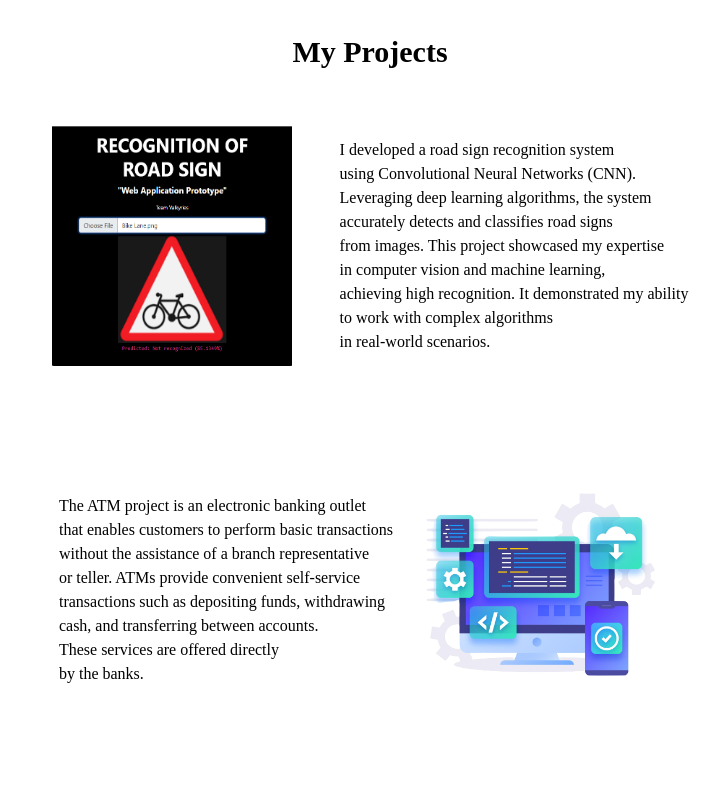
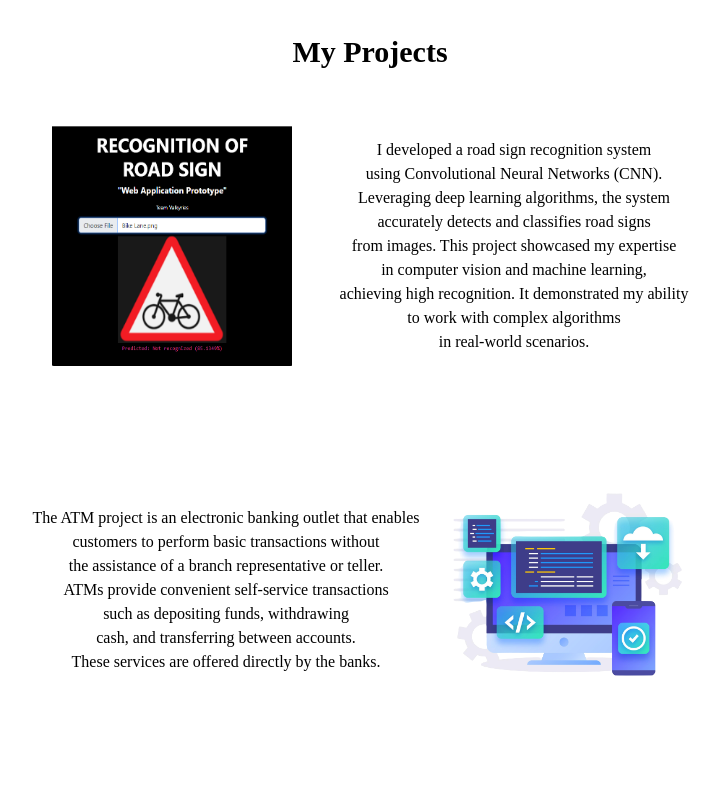
Before and after one commit to Wazeeexx/pradesportfolio, a Nuxt app: page / in a window 1280 px wide. Shown: the part 1780-2580 px from the top of the page, without its empty margins (270-990 px from the left). Built offline with nearby package versions, Linux system fonts and the light colour scheme.

Commit message:
fix: make the burger icon work

```diff
--- a/pages/index.vue
+++ b/pages/index.vue
@@ -23,22 +23,23 @@
                     <path fill="currentColor" fill-rule="evenodd" d="M3.5 5a1 1 0 0 0 0 2h17a1 1 0 1 0 0-2h-17Zm-1 7a1 1 0 0 1 1-1h17a1 1 0 1 1 0 2h-17a1 1 0 0 1-1-1Zm0 6.001a1 1 0 0 1 1-1h17a1 1 0 1 1 0 2h-17a1 1 0 0 1-1-1Z" clip-rule="evenodd" />
                   </svg>
                 </button>
-                <div v-if="showNavigation" class="md:hidden bg-gray-400 p-4 space-y-4 font-medium font-poppins fixed top-0 right-0 w-full z-40 transform translate-y-0 transition-transform duration-300 ml-6">
-                  <a href="#" class="block text-white">Home</a>
-                  <a href="#about" class="block text-white">About</a>
-                  <a href="#skills" class="block text-white">Skills</a>
-                  <a href="#projects" class="block text-white">Projects</a>
-                  <a href="#contact" class="block text-white">Contact</a>
+                <div v-if="showNavigation" class="md:hidden bg-gray-800 p-4 space-y-4 font-medium font-poppins fixed top-0 right-0 w-full z-40 transform translate-y-0 transition-transform duration-300 ml-6" style="margin-top: 48px;">
+                  <a href="#" class="block text-white hover:text-blue-300 mt-20" @click="closeNavigation">Home</a>
+                  <hr class="border-gray-300 mt-6">
+                  <a href="#about" class="block text-white hover:text-blue-300" @click="closeNavigation">About</a>
+                  <hr class="border-gray-300 mt-6">
+                  <a href="#skills" class="block text-white hover:text-blue-300" @click="closeNavigation">Skills</a>
+                  <hr class="border-gray-300 mt-6">
+                  <a href="#projects" class="block text-white hover:text-blue-300" @click="closeNavigation">Projects</a>
+                  <hr class="border-gray-300 mt-6">
+                  <a href="#contact" class="block text-white hover:text-blue-300" @click="closeNavigation">Contact</a>
+                  <hr class="border-gray-100">
                 </div>
               </div>
             </div>
-
           </nav>
 
         </header>
-
-
-
 
         <main class="container mx-auto">
           <div class="grid grid-cols-1 sm:grid-cols-2 gap-6">
@@ -232,7 +233,7 @@
                 <h1 class="mt-6 md:mt-0 md:ml-10" style="font-family: 'Poppins';">The two most popular stacks in the field of
                   <br>Web Development the MERN(<span class="font-semibold">MongoDB, Express JS, React and Node JS</span>)
                   <br>and WAMP(<span class="font-semibold">Windows, Apache, MySQL, and PHP</span>) stacks</h1>
-              </div>
+           </div>
 
             <section id="projects" class="mt-24 mb-8 w-screen ml-0">
               <h2 class="text-3xl font-bold text-center" style="font-family: 'Poppins';">My Projects</h2>
@@ -245,11 +246,11 @@
                   </div>
                   <div class="sm:ml-8">
                     <div class="text-justify mt-4 sm:mt-0 rounded-lg px-2 py-4" style="font-family: 'Poppins';">
-                      <p>
-                        I developed a road sign recognition system <br>using Convolutional Neural Networks (CNN).
-                        <br>Leveraging deep learning algorithms, the system <br>accurately detects and classifies road signs <br>from images.
-                        This project showcased my expertise <br>in computer vision and machine learning, <br>achieving high recognition.
-                        It demonstrated my ability <br>to work with complex algorithms <br>in real-world scenarios.
+                      <p class="mt-4 sm:mt-0 px-4 sm:px-0 text-justify-mobile text-center-desktop" style="font-family: 'Poppins';">
+                        I developed a road sign recognition system  <br class="preserve-line-break" />using Convolutional Neural Networks (CNN).
+                        <br class="preserve-line-break" />Leveraging deep learning algorithms, the system  <br class="preserve-line-break" />accurately detects and classifies road signs <br>from images.
+                        This project showcased my expertise  <br class="preserve-line-break" />in computer vision and machine learning,  <br class="preserve-line-break" />achieving high recognition.
+                        It demonstrated my ability  <br class="preserve-line-break" />to work with complex algorithms  <br class="preserve-line-break" />in real-world scenarios.
                       </p>
                     </div>
                   </div>
@@ -260,12 +261,16 @@
                 <div class="flex flex-col sm:flex-row mt-6 sm:mt-12 items-center sm:justify-left">
                   <div class="mb-8 sm:mb-0 order-2 sm:order-1">
                     <div class="left-side"> <!-- Removed justify-center sm:justify-start -->
-                      <p class="text-justify mt-4 sm:mt-0 px-4 sm:px-0" style="font-family: 'Poppins';">
-                        The ATM project is an electronic banking outlet <br>that enables customers to perform basic transactions
-                        <br>without the assistance of a branch representative <br>or teller.
-                        ATMs provide convenient self-service <br>transactions
-                        such as depositing funds, withdrawing<br> cash, and transferring between accounts.
-                        <br>These services are offered directly <br>by the banks.
+                      <p class="mt-4 sm:mt-0 px-4 sm:px-0 text-justify-mobile text-center-desktop" style="font-family: 'Poppins';">
+                        The ATM project is an electronic banking outlet
+                        that enables  <br class="preserve-line-break" /> customers to perform basic transactions
+                        without   <br class="preserve-line-break" />the assistance of a branch representative
+                        or teller.  <br class="preserve-line-break" />
+                        ATMs provide convenient self-service transactions
+                        <br class="preserve-line-break" /> such as depositing funds, withdrawing
+                        <br class="preserve-line-break" /> cash, and transferring between accounts.  <br class="preserve-line-break" />
+                        These services are offered directly
+                        by the banks.
                       </p>
                     </div>
                   </div>
@@ -281,11 +286,11 @@
                   </div>
 
                   <div class="left-side sm:order-2 sm:ml-4">
-                    <p class="text-justify mt-4 sm:mt-0 px-4 sm:px-0" style="font-family: 'Poppins';">
-                      During my On-The Job Training journey, I had the <br>privilege of contributing to the development <br>of a
-                      document maker website designed <br>specifically for law firm offices. <br>This robust software simplifies the process of
-                      <br>creating legal documents, offering a user-friendly <br>interface for seamless and efficient document <br>generation.
-                      It empowers legal professionals to <br>produce accurate and professional-looking <br>documents with ease.
+                    <p class="mt-4 sm:mt-0 px-4 sm:px-0 text-justify-mobile text-center-desktop" style="font-family: 'Poppins';">
+                      During my On-The Job Training journey, I had the <br class="preserve-line-break" />privilege of contributing to the development <br class="preserve-line-break" />of a
+                      document maker website designed <br class="preserve-line-break" />specifically for law firm offices. <br class="preserve-line-break" />This robust software simplifies the process of
+                      <br class="preserve-line-break" />creating legal documents, offering a user-friendly <br class="preserve-line-break" />interface for seamless and efficient document <br>generation.
+                      It empowers legal professionals to <br class="preserve-line-break" />produce accurate and professional-looking <br class="preserve-line-break" />documents with ease.
                     </p>
                   </div>
                 </div>
@@ -319,28 +324,6 @@
                       </a>
                     </div>
                   </div>
-
-
-
-                      <!-- <div class="flex justify-center mb-2 gap-6 mt-4">
-                        <a class="flex items-center" style="font-family: 'Poppins';">
-                          <svg xmlns="http://www.w3.org/2000/svg" width="24" height="24" viewBox="0 0 24 24" class="mx-2">
-                            <path fill="black" d="m18.73 5.41l-1.28 1L12 10.46L6.55 6.37l-1.28-1A2 2 0 0 0 2 7.05v11.59A1.36 1.36 0 0 0 3.36 20h3.19v-7.72L12 16.37l5.45-4.09V20h3.19A1.36 1.36 0 0 0 22 18.64V7.05a2 2 0 0 0-3.27-1.64z"/>
-                          </svg>: daveprades80@gmail.com
-                        </a>
-
-                        <a class="flex items-center" style="font-family: 'Poppins';">
-                          <svg xmlns="http://www.w3.org/2000/svg" width="24" height="24" viewBox="0 0 24 24" class="mx-2">
-                            <path fill="currentColor" d="M12 11.5A2.5 2.5 0 0 1 9.5 9A2.5 2.5 0 0 1 12 6.5A2.5 2.5 0 0 1 14.5 9a2.5 2.5 0 0 1-2.5 2.5M12 2a7 7 0 0 0-7 7c0 5.25 7 13 7 13s7-7.75 7-13a7 7 0 0 0-7-7Z"/>
-                          </svg>: Zone, 7. San Vicente Ogbon, Nabua, Camarines Sur
-                        </a>
-
-                        <a class="flex items-center" style="font-family: 'Poppins';">
-                          <svg xmlns="http://www.w3.org/2000/svg" width="24" height="24" viewBox="0 0 24 24" class="mx-2">
-                            <path fill="currentColor" d="M6 17c0-2 4-3.1 6-3.1s6 1.1 6 3.1v1H6m9-9a3 3 0 0 1-3 3a3 3 0 0 1-3-3a3 3 0 0 1 3-3a3 3 0 0 1 3 3M3 5v14a2 2 0 0 0 2 2h14a2 2 0 0 0 2-2V5a2 2 0 0 0-2-2H5a2 2 0 0 0-2 2Z"/>
-                          </svg>: 09305126647
-                        </a>
-                      </div> -->
 
               </section>
           </div>
@@ -403,6 +386,11 @@
         };
       },
 
+      methods: {
+      closeNavigation() {
+        this.showNavigation = false;
+        }
+      },
       //scroll down and up
       methods: {
         scrollToElement(elementId) {
@@ -436,12 +424,32 @@
 
 
 
-
     };
 
     </script>
 
     <style>
+    .text-justify-mobile {
+      text-align: justify;
+    }
+
+    .text-center-desktop {
+      text-align: center;
+    }
+
+    .preserve-line-break {
+      display: block; /* Ensure <br> behaves as a block element */
+      content: ""; /* Hide the line break, but preserve its spacing */
+    }
+
+    @media (max-width: 640px) {
+      .text-justify-mobile {
+        text-align: justify;
+        text-align-last: justify; /* Align the last line to justify as well */
+        margin-right: 0; /* Remove right margin to ensure full width */
+      }
+    }
+
     html {
       scroll-behavior: smooth;
     }
```
